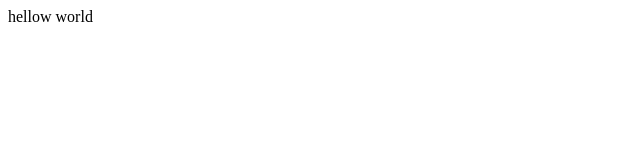
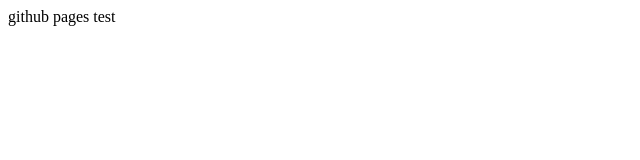
Before and after one commit to EligibleDev/spanish_vip, a plain HTML site: page index.html in a window 1280 px wide. Shown: the full height of the page, 0-640 px from the left. Drawn offline with Linux system fonts and the light colour scheme.

Commit message:
github pages

```diff
--- a/index.html
+++ b/index.html
@@ -6,6 +6,6 @@
         <title>Spanish VIP Pricing Section</title>
     </head>
     <body>
-        hellow world
+        github pages test
     </body>
 </html>
```
